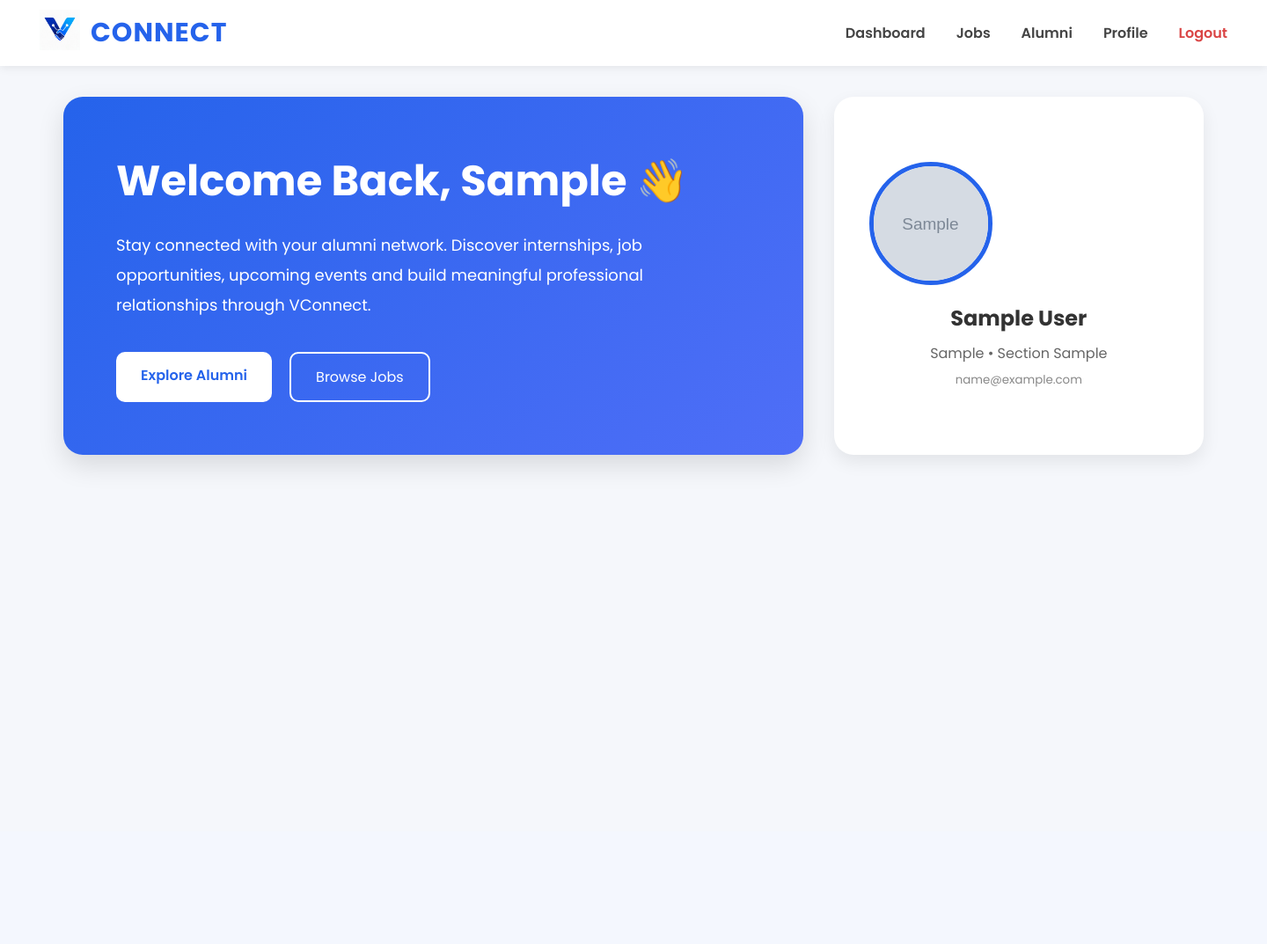
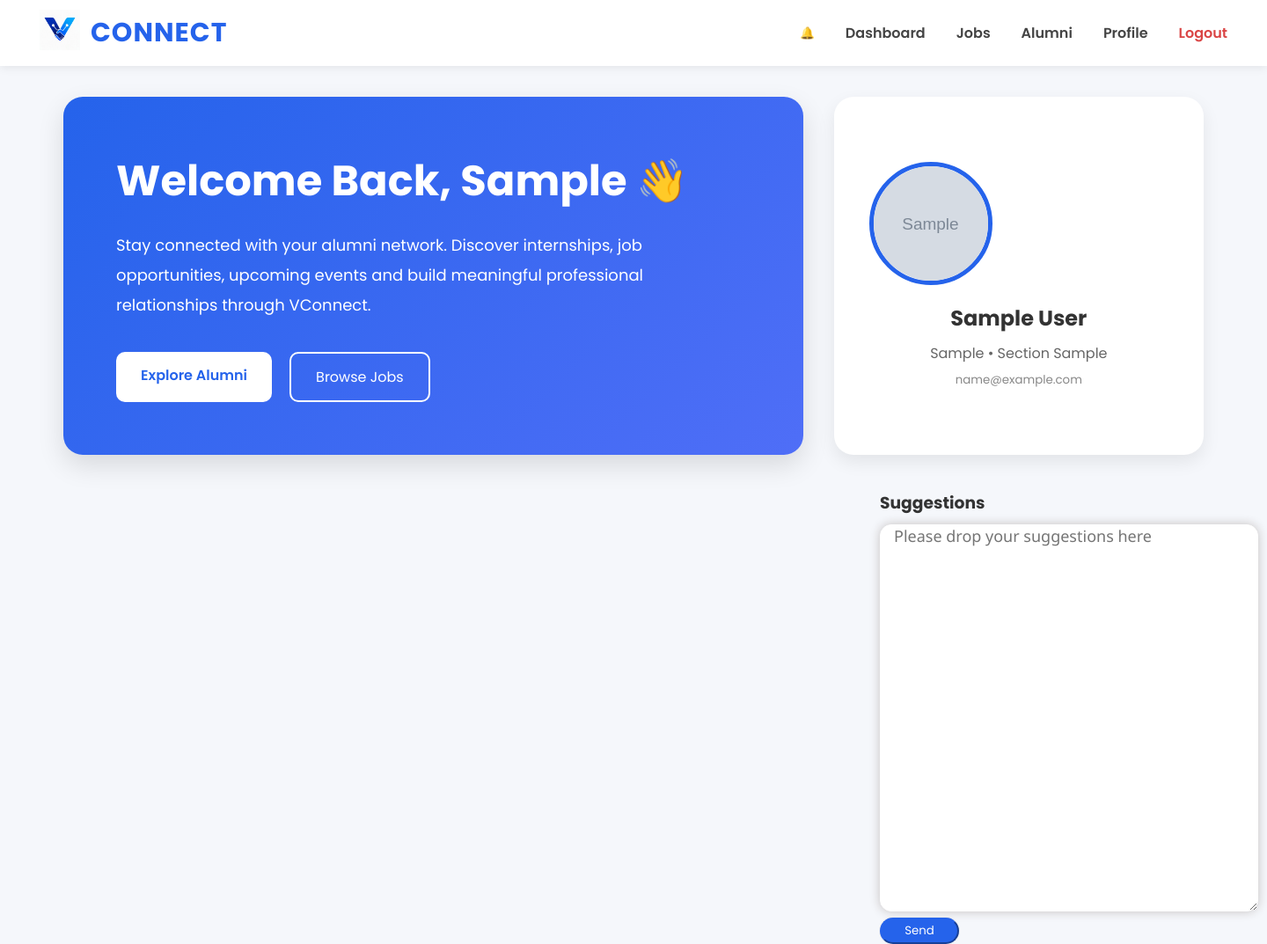
Before and after one commit to HarshadityaGollavilli/VConnect, a Flask app: page /dashboard in a window 1440 px wide. Shown: the whole page at 88% size. Before the commit the page ends 536 px from the top, so only its background shows below. Run offline with Flask 3, Linux system fonts and the light colour scheme; the visitor is signed in with stand-in values (Sample User, id 1); tables that the repository leaves empty hold one stand-in row (values such as "Sample post"); grey boxes marked "Sample" are stand-in pictures.

Commit message:
Suggestion Box Initiated

```diff
--- a/app.py
+++ b/app.py
@@ -106,6 +106,16 @@ class Connection(db.Model):
 
     def __repr__(self):
         return f"{self.sender_id}"
+
+class Suggestions(db.Model):
+    id = db.Column(db.Integer,primary_key=True)
+    user_id = db.Column(db.Integer)
+    message = db.Column(db.Text,nullable=False)
+    created_at = db.Column(db.DateTime)
+    def __repr__(self):
+        return f"{self.user_id}"
+
+
 @app.route('/login',methods=['POST','GET'])
 def login():
     if request.method=='POST':
@@ -570,6 +580,23 @@ def connectusers(receiver_id):
     # session['receiver_id'] = receiver_id
     return redirect(f"/viewprofile/{receiver_id}")
 
+@app.route("/notifications")
+def notifications():
+    pass
+
+@app.route('/suggestions',methods=['GET','POST'])
+def user_suggestions():
+    if request.method=='POST':
+        user_suggestion = Suggestions(
+            user_id = session.get('userid'),
+            message = request.form['message'],
+            created_at = datetime.datetime.now()
+        )
+        db.session.add(user_suggestion)
+        db.session.commit()
+        return redirect('/dashboard')
+    return render_template('dashboard.html')
+
 
 if __name__ == "__main__":
     with app.app_context():
--- a/static/basic.css
+++ b/static/basic.css
@@ -128,3 +128,32 @@ main{
     padding:35px 0;
 
 }
+/*==============NOTIFICATION BUTTON============*/
+.notification-btn{
+    background: none;
+    outline:none;
+    border:none;
+}
+#notification{
+    position: relative;
+    display:flex;
+    gap:20px;
+    align-items: center;
+    flex-direction: column;
+    justify-content: center;
+}
+.notification-panel{
+    margin-top: 20px;
+    position: absolute;
+    top:100%;
+    left:5px;
+    display:none;
+    width: 280px;
+    padding: 15px;
+    border-radius: 12px;
+    background-color: white;
+    /* flex-direction: column; */
+}
+#h3{
+    margin-bottom: 20px;
+}
--- a/static/dashboard.css
+++ b/static/dashboard.css
@@ -199,3 +199,36 @@ body{
     color:#888;
 
 }
+.hero-right{
+    position: relative;
+}
+.suggestion-box{
+    position: absolute;
+    left:100px;
+    margin-top:40px;
+    margin-left:900px;
+
+}
+#txtarea{
+    margin-top: 10px;
+    font-style: normal;
+    font-family: 'Segoe UI', Tahoma, Geneva, Verdana, sans-serif;
+    font-size: 18px;
+    /* font-weight: 700; */
+    height: 440px;
+    width:430px;
+    border-radius: 13px;
+    padding-left: 15px;
+    padding-right:15px;
+    box-shadow:0px 0px 12px rgb(197, 193, 193);
+    border-color: #ffffff;
+}
+#suggestionbtn{
+    background-color: #2563EB;
+    color: #ffffff;
+    width:90px;
+    height:30px;
+    border-radius: 15px;
+    box-shadow: 0px 0px 2px rgb(218, 215, 215);
+    border-color: #2563EB;
+}
--- a/templates/basic.html
+++ b/templates/basic.html
@@ -40,6 +40,13 @@
     </div>
 
     <nav>
+        <div id="notification">
+            <button id="notificationbtn" class="notification-btn">🔔</button>
+            <div id="notificationpanel" class="notification-panel">
+                <h3 id="h3">Notifications</h3>
+                <p>Virat sent you a request to connect</p>
+            </div>
+        </div>
 
         <a href="/dashboard">Dashboard</a>
 
@@ -57,12 +64,25 @@
 
 <main>
 
+
+
     {% block body %}
 
     {% endblock %}
 
 </main>
-
+<script>
+    const btn = document.getElementById("notification");
+    const panel = document.getElementById("notificationpanel");
+    btn.addEventListener("click",function(){
+        if(panel.style.display=="none"){
+            panel.style.display = "block";
+        }
+        else{
+            panel.style.display="none"
+        }
+    });
+</script>
 </body>
 
 </html>
--- a/templates/dashboard.html
+++ b/templates/dashboard.html
@@ -147,9 +147,20 @@ href="https://cdnjs.cloudflare.com/ajax/libs/font-awesome/6.5.2/css/all.min.css"
     </section>
 
     <!-- ================= QUICK STATS ================= -->
+<form action="/suggestions" method="POST">
+    <div class="suggestion-box">
+        <h3>Suggestions</h3>
+        <div class="suggestion-panel">
+            <textarea name="" id="txtarea" rows="20" cols="5" placeholder="Please drop your suggestions here"></textarea>
+        </div>
+        <input type="submit" value="Send" id="suggestionbtn" name="message">
+    </div>
+</form>
 
     <!-- We'll add this in Part 2 -->
 
 </div>
 
+
+
 {% endblock %}
```
